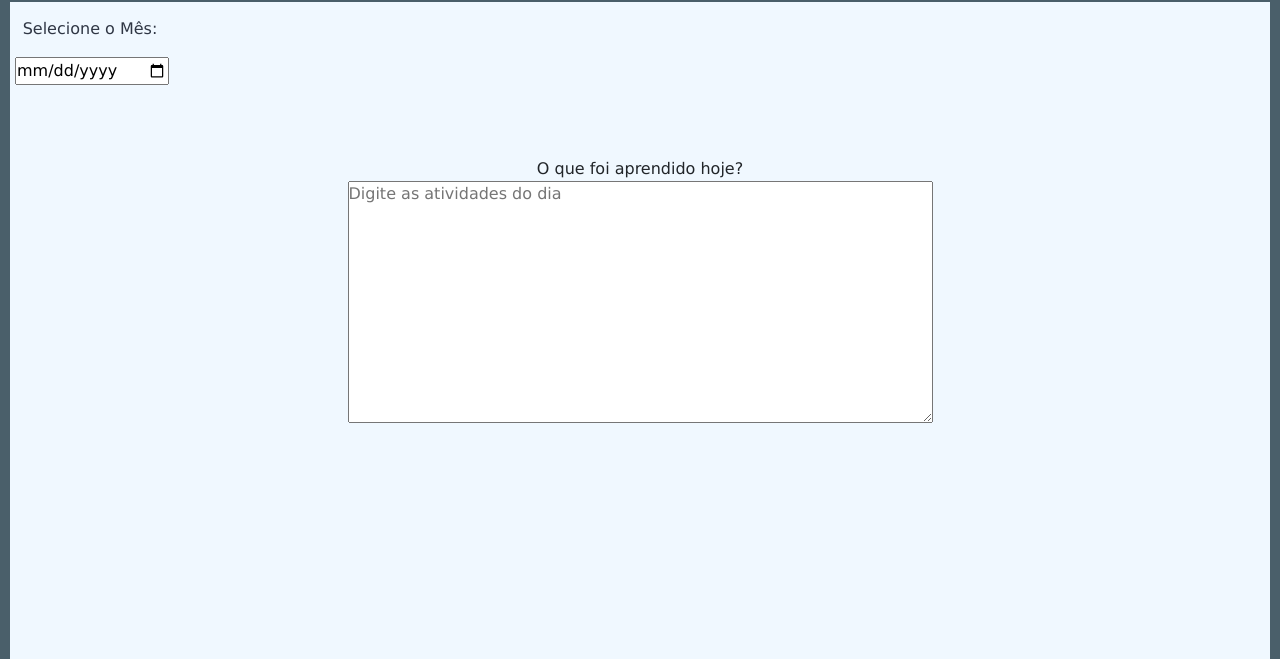
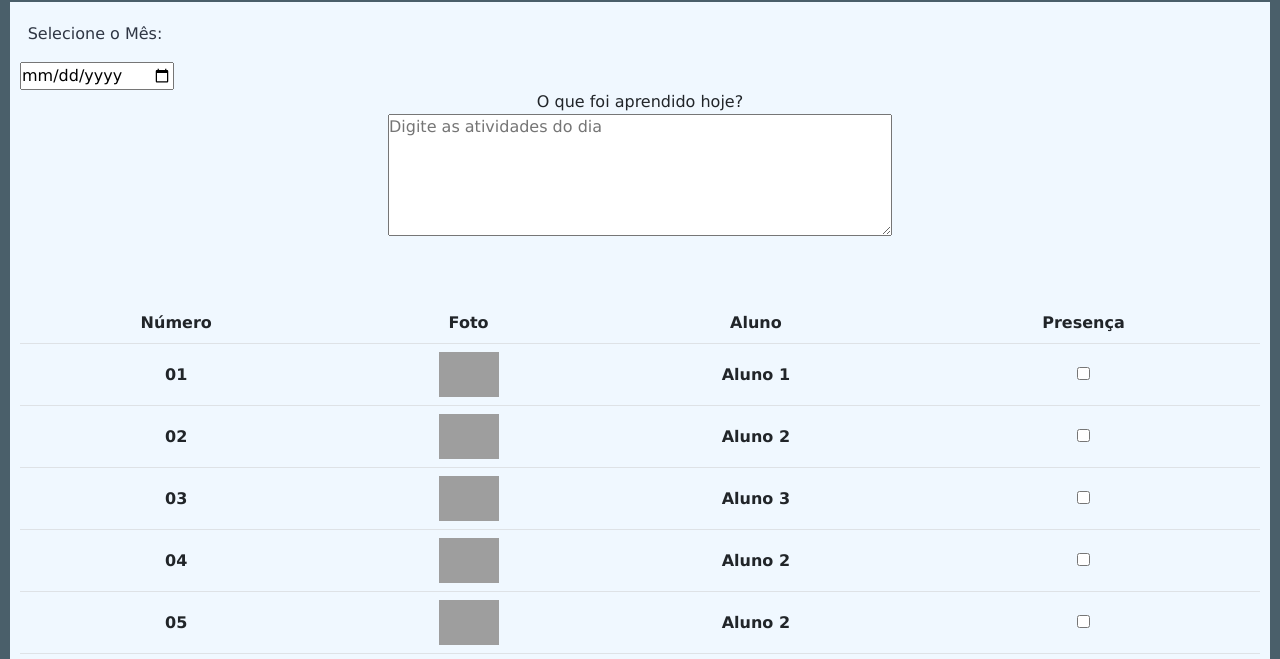
Before and after one commit to kaddumotta/Caderneta-Online, a plain HTML site: page Frequência.html in a window 1280 px wide. Shown: the part 135-794 px from the top of the page. Drawn offline with nearby package versions, Linux system fonts and the light colour scheme; grey boxes are pictures that could not be loaded.

Commit message:
frequencia alterada espaço

```diff
--- a/Frequência.html
+++ b/Frequência.html
@@ -39,7 +39,7 @@
   .fundo-nota {
     background-color: aliceblue;
     margin: 10px;
-    padding: 5px;
+    padding: 10px;
     font-family: 'Lucida Sans', 'Lucida Sans Regular', 'Lucida Grande', 'Lucida Sans Unicode', Geneva, Verdana, sans-serif;
     text-align: center;
 
@@ -124,6 +124,10 @@
 
   }
 
+  .acerto{
+    margin-top: -180px;
+  }
+
 
 
 </style>
@@ -165,14 +169,14 @@
       <p>Selecione o Mês:</p>
       <input class="" type="date">
     </div>
-<br><br><br>
+
     <div>
-      <label for="floatingTextarea">O que foi aprendido hoje?</label> <br>
-      <textarea rows="10" cols="70" placeholder="Digite as atividades do dia" id="floatingTextarea"></textarea>
+      <label for="floatingTextarea">O que foi aprendido hoje?</label><br>
+      <textarea rows="5" cols="60" placeholder="Digite as atividades do dia" id="floatingTextarea"></textarea>
 
     </div>
 
-    <div class="table-responsive">
+    <div class="table-responsive acerto">
       <table class="table table-hover tabela">
         <tr>
 
@@ -298,9 +302,6 @@
   </div>
 
 
-
-
-
   <script src="https://cdn.jsdelivr.net/npm/@popperjs/core@2.10.2/dist/umd/popper.min.js"
     integrity="sha384-7+zCNj/IqJ95wo16oMtfsKbZ9ccEh31eOz1HGyDuCQ6wgnyJNSYdrPa03rtR1zdB"
     crossorigin="anonymous"></script>
```
